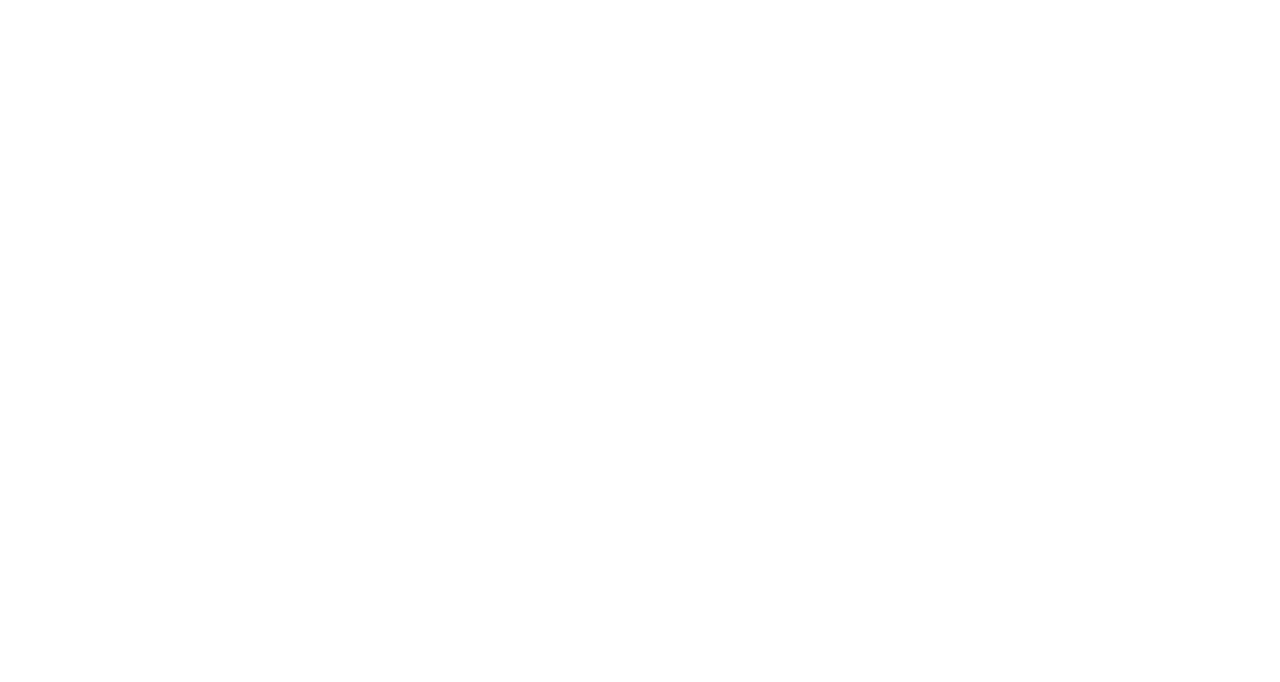
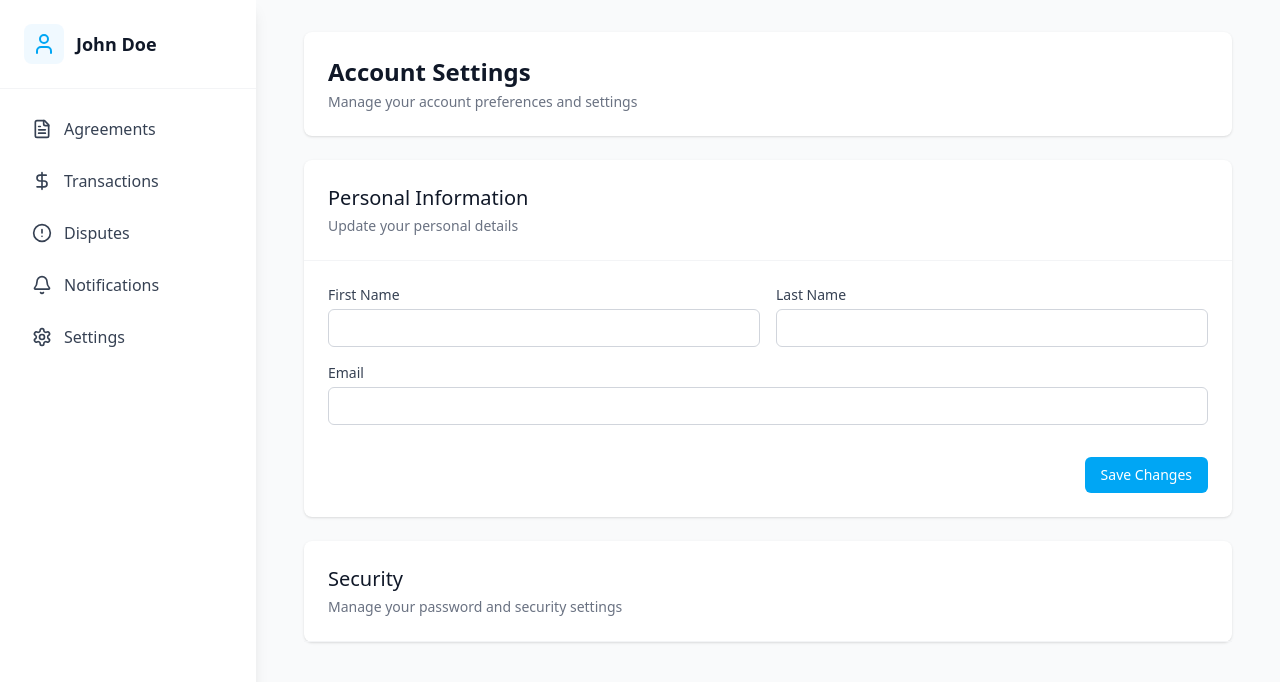
Before and after one commit to monyorojoseph/escrownest, a React (Vite) app in the folder web/: page /account/settings in a window 1280 px wide. Before the commit this address had no page. Shown: the top 682 px of the page. Built offline with nearby package versions, Linux system fonts and the light colour scheme.

Commit message:
account pages

```diff
--- /dev/null
+++ b/web/src/account/agreements/index.tsx
@@ -0,0 +1,14 @@
+import React from 'react';
+
+const Agreements: React.FC = () => {
+  return (
+    <div className="max-w-4xl">
+      <h1 className="text-2xl font-semibold mb-6">Agreements</h1>
+      <div className="bg-white rounded-lg shadow">
+        {/* Add agreements list */}
+      </div>
+    </div>
+  );
+};
+
+export default Agreements;
--- /dev/null
+++ b/web/src/account/disputes/index.tsx
@@ -0,0 +1,14 @@
+import React from 'react';
+
+const Disputes: React.FC = () => {
+  return (
+    <div className="max-w-4xl">
+      <h1 className="text-2xl font-semibold mb-6">Disputes</h1>
+      <div className="bg-white rounded-lg shadow">
+        {/* Add disputes list */}
+      </div>
+    </div>
+  );
+};
+
+export default Disputes;
--- /dev/null
+++ b/web/src/account/index.tsx
@@ -0,0 +1,104 @@
+import React, { useState } from 'react';
+import { Link, Outlet } from 'react-router';
+import {
+  Settings,
+  Bell,
+  DollarSign,
+  FileText,
+  AlertCircle,
+  User,
+  Menu,
+  X
+} from 'lucide-react';
+
+interface SidebarItemProps {
+  icon: React.ReactNode;
+  label: string;
+  to: string;
+  onClick?: () => void;
+}
+
+const SidebarItem: React.FC<SidebarItemProps> = ({ icon, label, to, onClick }) => (
+  <Link
+    to={to}
+    onClick={onClick}
+    className="flex items-center gap-3 px-4 py-3 text-gray-700 hover:bg-sky-50 rounded-lg transition-colors"
+  >
+    {icon}
+    <span>{label}</span>
+  </Link>
+);
+
+const accountRoutes = [
+    {name: 'Agreements', path: '/account/agreements', icon: <FileText className="w-5 h-5" />},
+    {name: 'Transactions', path: '/account/transactions', icon: <DollarSign className="w-5 h-5" />},
+    {name: 'Disputes', path: '/account/disputes', icon: <AlertCircle className="w-5 h-5" />},
+    {name: 'Notifications', path: '/account/notifications', icon: <Bell className="w-5 h-5" />},
+    {name: 'Settings', path: '/account/settings', icon: <Settings className="w-5 h-5" />}
+];
+
+const AccountLayout: React.FC = () => {
+  const [isSidebarOpen, setIsSidebarOpen] = useState(false);
+  const userName = "John Doe";
+
+  const toggleSidebar = () => setIsSidebarOpen(!isSidebarOpen);
+
+  return (
+    <div className="flex min-h-screen bg-gray-50">
+      {/* Mobile Sidebar Toggle */}
+      <button
+        onClick={toggleSidebar}
+        className="lg:hidden fixed top-4 left-4 z-50 p-2 bg-sky-500 text-white rounded-lg"
+      >
+        {isSidebarOpen ? <X className="w-6 h-6" /> : <Menu className="w-6 h-6" />}
+      </button>
+
+      {/* Overlay */}
+      {isSidebarOpen && (
+        <div
+          className="lg:hidden fixed inset-0 bg-black bg-opacity-50 z-40"
+          onClick={toggleSidebar}
+        />
+      )}
+
+      {/* Sidebar */}
+      <aside className={`
+        fixed lg:static inset-y-0 left-0 z-40
+        w-64 bg-white shadow-lg
+        transform transition-transform duration-300 ease-in-out
+        ${isSidebarOpen ? 'translate-x-0' : '-translate-x-full'}
+        lg:translate-x-0
+      `}>
+        <div className="p-6 border-b border-gray-100">
+          <div className="flex items-center gap-3">
+            <div className="p-2 bg-sky-50 rounded-lg">
+              <User className="w-6 h-6 text-sky-500" />
+            </div>
+            <h2 className="font-semibold text-lg text-gray-900">{userName}</h2>
+          </div>
+        </div>
+
+        <nav className="p-4 space-y-1">
+          {accountRoutes.map(accountRoute => (
+            <SidebarItem
+              key={accountRoute.name}
+              icon={accountRoute.icon}
+              label={accountRoute.name}
+              to={accountRoute.path}
+              onClick={() => setIsSidebarOpen(false)}
+            />
+          ))}
+        </nav>
+      </aside>
+
+      {/* Main Content */}
+      <main className="flex-1 p-4 lg:p-8">
+        <div className="max-w-7xl mx-auto px-4">
+          <Outlet />
+        </div>
+      </main>
+    </div>
+  );
+};
+
+export default AccountLayout;
--- /dev/null
+++ b/web/src/account/notifications/index.tsx
@@ -0,0 +1,14 @@
+import React from 'react';
+
+const Notifications: React.FC = () => {
+  return (
+    <div className="max-w-4xl">
+      <h1 className="text-2xl font-semibold mb-6">Notifications</h1>
+      <div className="bg-white rounded-lg shadow divide-y">
+        {/* Add notification list */}
+      </div>
+    </div>
+  );
+};
+
+export default Notifications;
--- /dev/null
+++ b/web/src/account/settings/index.tsx
@@ -0,0 +1,67 @@
+import React from 'react';
+
+const Settings: React.FC = () => {
+  return (
+    <div className="space-y-6">
+      <header className="bg-white shadow-sm rounded-lg p-4 sm:p-6">
+        <h1 className="text-2xl font-semibold text-gray-900">Account Settings</h1>
+        <p className="mt-1 text-sm text-gray-500">
+          Manage your account preferences and settings
+        </p>
+      </header>
+
+      <div className="bg-white rounded-lg shadow-sm">
+        <div className="p-4 sm:p-6 border-b border-gray-100">
+          <h2 className="text-xl font-medium text-gray-900">Personal Information</h2>
+          <p className="mt-1 text-sm text-gray-500">Update your personal details</p>
+        </div>
+
+        <div className="p-4 sm:p-6 space-y-4">
+          <div className="grid grid-cols-1 gap-4 sm:grid-cols-2">
+            <div>
+              <label className="block text-sm font-medium text-gray-700">First Name</label>
+              <input
+                type="text"
+                className="mt-1 block w-full rounded-md border border-gray-300 px-3 py-2 focus:border-sky-500 focus:ring-sky-500 sm:text-sm"
+              />
+            </div>
+            <div>
+              <label className="block text-sm font-medium text-gray-700">Last Name</label>
+              <input
+                type="text"
+                className="mt-1 block w-full rounded-md border border-gray-300 px-3 py-2 focus:border-sky-500 focus:ring-sky-500 sm:text-sm"
+              />
+            </div>
+            <div className="sm:col-span-2">
+              <label className="block text-sm font-medium text-gray-700">Email</label>
+              <input
+                type="email"
+                className="mt-1 block w-full rounded-md border border-gray-300 px-3 py-2 focus:border-sky-500 focus:ring-sky-500 sm:text-sm"
+              />
+            </div>
+          </div>
+
+          <div className="flex justify-end pt-4">
+            <button
+              type="button"
+              className="bg-sky-500 text-white px-4 py-2 rounded-md text-sm font-medium hover:bg-sky-600 focus:outline-none focus:ring-2 focus:ring-offset-2 focus:ring-sky-500"
+            >
+              Save Changes
+            </button>
+          </div>
+        </div>
+      </div>
+
+      <div className="bg-white rounded-lg shadow-sm">
+        <div className="p-4 sm:p-6 border-b border-gray-100">
+          <h2 className="text-xl font-medium text-gray-900">Security</h2>
+          <p className="mt-1 text-sm text-gray-500">Manage your password and security settings</p>
+        </div>
+
+        {/* Add security settings content */}
+      </div>
+    </div>
+  );
+};
+
+export default Settings;
--- /dev/null
+++ b/web/src/account/transactions/index.tsx
@@ -0,0 +1,14 @@
+import React from 'react';
+
+const Transactions: React.FC = () => {
+  return (
+    <div className="max-w-4xl">
+      <h1 className="text-2xl font-semibold mb-6">Transactions</h1>
+      <div className="bg-white rounded-lg shadow">
+        {/* Add transaction history table */}
+      </div>
+    </div>
+  );
+};
+
+export default Transactions;
--- a/web/src/main.tsx
+++ b/web/src/main.tsx
@@ -7,6 +7,12 @@
 import Auth from './auth/index.tsx';
 import Login from './auth/login.tsx';
 import Register from './auth/register.tsx';
+import AccountLayout from './account/index.tsx';
+import Settings from './account/settings/index.tsx';
+import Notifications from './account/notifications/index.tsx';
+import Transactions from './account/transactions/index.tsx';
+import Agreements from './account/agreements/index.tsx';
+import Disputes from './account/disputes/index.tsx';
 
 createRoot(document.getElementById('root')!).render(
   <StrictMode>
@@ -17,6 +23,13 @@
           <Route path='login' element={<Login />} />
           <Route path="register" element={<Register />} />
         </Route>
+        <Route path="/account" element={<AccountLayout />}>
+          <Route path="agreements" element={<Agreements />} />
+          <Route path="transactions" element={<Transactions />} />
+          <Route path="disputes" element={<Disputes />} />
+          <Route path="settings" element={<Settings />} />
+          <Route path="notifications" element={<Notifications />} />
+        </Route>
         <Route path="/secure_payment" element={<SecurePayment />} />
       </Routes>
     </BrowserRouter>
--- a/web/src/secure_payment/index.tsx
+++ b/web/src/secure_payment/index.tsx
@@ -245,7 +245,7 @@
 
         <div>
           <label className="block text-sm font-medium text-gray-700 mb-2">
-            Your Email
+            Buyer's Email
           </label>
           <input
             type="email"
@@ -253,8 +253,11 @@
             value={formData.sellerEmail}
             onChange={handleInputChange}
             className="w-full p-2 border rounded-lg focus:ring-2 focus:ring-sky-500"
-            placeholder="your@email.com"
+            placeholder="buyer@email.com"
           />
+          <p className="mt-1 text-sm text-gray-500">
+            The buyer will receive escrow agreement details at this email
+          </p>
         </div>
 
         <div className="pt-4 flex justify-between">
```
